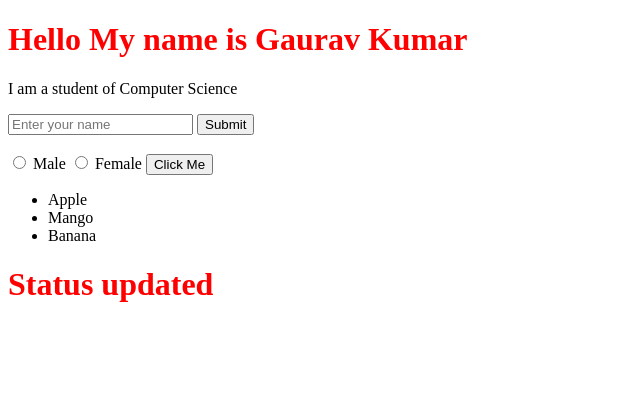
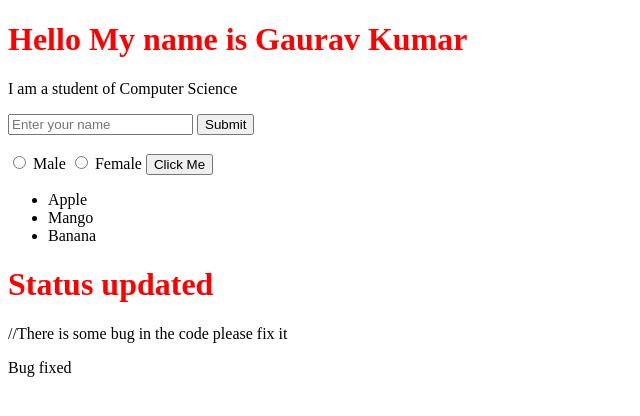
Before and after one commit to Gaurav-Kumar-1907/git-learning, a plain HTML site: page index.html in a window 1280 px wide. Shown: the whole page, without its empty margins (0-640 px from the left). Drawn offline with Linux system fonts and the light colour scheme.

Commit message:
bug fixed

```diff
--- a/index.html
+++ b/index.html
@@ -22,6 +22,8 @@
         <li>Banana</li>
     </ul>
     <h1>Status updated</h1>
+    //There is some bug in the code please fix it
+    <p>Bug fixed</p>
 
     </form>
 </body>
```
